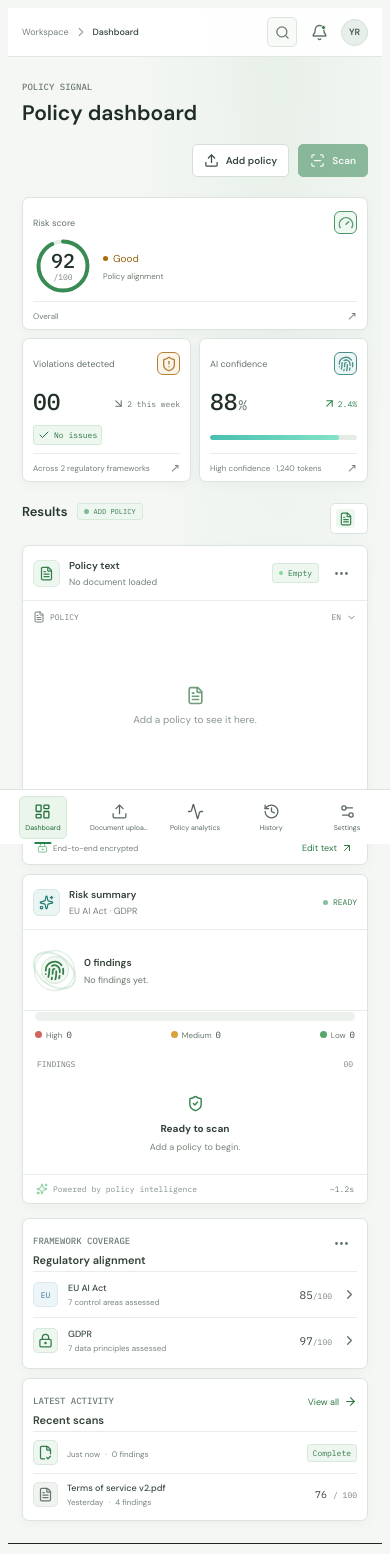
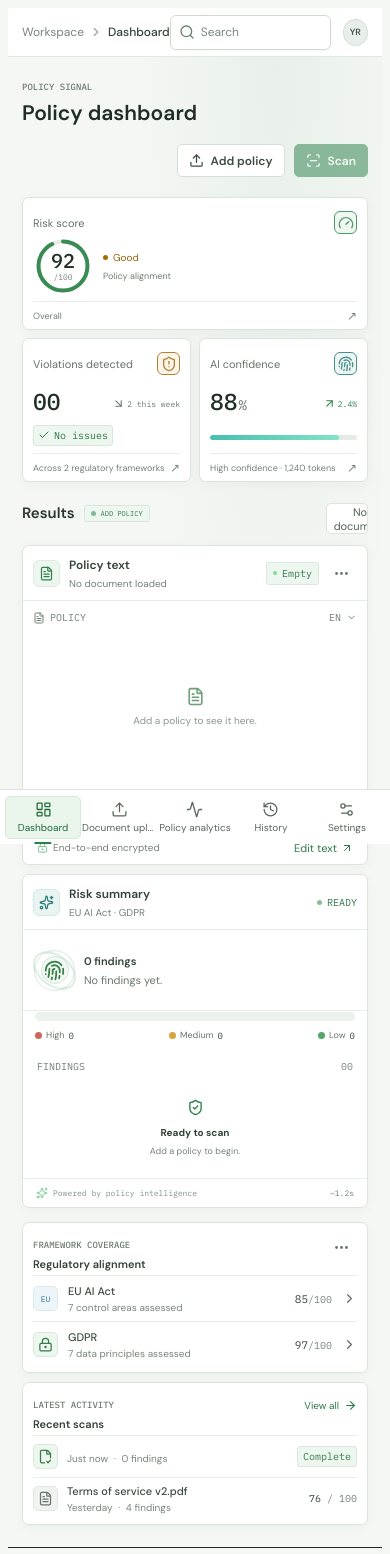
Before and after one commit to monesh-2007/Yuvasri-s-project, a React (Create React App) app in the folder ai-policy-scanner/frontend/: page / in a window 390 px wide. Shown: the top 1554 px of the page. Built offline with nearby package versions, Linux system fonts and the light colour scheme.

Commit message:
Make dashboard search usable and improve readability

```diff
--- a/ai-policy-scanner/frontend/src/App.jsx
+++ b/ai-policy-scanner/frontend/src/App.jsx
@@ -1,11 +1,10 @@
-import React, { useState } from 'react';
+import React, { useEffect, useRef, useState } from 'react';
 import { AnimatePresence, motion } from 'framer-motion';
 import {
   Activity,
   ArrowDownRight,
   ArrowRight,
   ArrowUpRight,
-  Bell,
   Check,
   ChevronDown,
   ChevronRight,
@@ -96,7 +95,32 @@ function App() {
   const [isScanning, setIsScanning] = useState(false);
   const [openIssue, setOpenIssue] = useState('retention');
   const [showNotice, setShowNotice] = useState(false);
+  const [searchQuery, setSearchQuery] = useState('');
+  const searchInput = useRef(null);
   const activeLabel = navigation.find((item) => item.id === activeView)?.label || 'Dashboard';
+  const searchItems = [
+    ...navigation.map((item) => ({ type: 'view', id: item.id, title: item.label, detail: 'Workspace section' })),
+    ...(fileName ? [{ type: 'document', id: 'document', title: fileName, detail: 'Current policy' }] : []),
+    ...analysis.issues.map((issue) => ({ type: 'finding', id: issue.id, title: issue.title, detail: issue.source, issue })),
+  ];
+  const searchResults = searchQuery.trim()
+    ? searchItems.filter((item) => `${item.title} ${item.detail}`.toLowerCase().includes(searchQuery.trim().toLowerCase()))
+    : [];
+
+  useEffect(() => {
+    const focusSearch = (event) => {
+      if ((event.ctrlKey || event.metaKey) && event.key.toLowerCase() === 'k') {
+        event.preventDefault();
+        searchInput.current?.focus();
+      }
+      if (event.key === 'Escape') {
+        setSearchQuery('');
+        searchInput.current?.blur();
+      }
+    };
+    window.addEventListener('keydown', focusSearch);
+    return () => window.removeEventListener('keydown', focusSearch);
+  }, []);
 
   const runScan = (text = policyText) => {
     if (!text.trim() || isScanning) return;
@@ -116,6 +140,22 @@ function App() {
     if (view === 'upload') {
       window.setTimeout(() => document.getElementById('policy-input')?.scrollIntoView({ behavior: 'smooth', block: 'center' }), 60);
     }
+  };
+
+  const selectSearchResult = (item) => {
+    setSearchQuery('');
+    searchInput.current?.blur();
+    if (item.type === 'view') {
+      selectView(item.id);
+      return;
+    }
+    setActiveView('dashboard');
+    if (item.type === 'finding') {
+      setOpenIssue(item.id);
+      window.setTimeout(() => document.getElementById(`clause-${item.id}`)?.scrollIntoView({ behavior: 'smooth', block: 'center' }), 100);
+      return;
+    }
+    window.setTimeout(() => document.getElementById('document-body')?.scrollIntoView({ behavior: 'smooth', block: 'center' }), 100);
   };
 
   return (
@@ -154,8 +194,14 @@ function App() {
         <header className="topbar">
           <div className="breadcrumb"><span>Workspace</span><ChevronRight size={14} /><strong>{activeLabel}</strong></div>
           <div className="topbar-actions">
-            <button className="search-trigger"><Search size={15} /><span>Search anything</span><kbd><Command size={10} /> K</kbd></button>
-            <button className="icon-button notification-button" aria-label="Notifications"><Bell size={17} /><i /></button>
+            <div className="search-box">
+              <Search size={16} aria-hidden="true" />
+              <input ref={searchInput} type="search" role="combobox" aria-autocomplete="list" value={searchQuery} onChange={(event) => setSearchQuery(event.target.value)} placeholder="Search" aria-label="Search sections, files, and findings" aria-controls="global-search-results" aria-expanded={Boolean(searchQuery.trim())} />
+              <kbd><Command size={10} /> K</kbd>
+              {searchQuery.trim() && <div className="search-results" id="global-search-results" role="listbox" aria-label="Search results">
+                {searchResults.length ? searchResults.map((item) => <button className="search-result" key={`${item.type}-${item.id}`} onClick={() => selectSearchResult(item)} role="option" aria-selected="false"><span className="search-result-icon">{item.type === 'finding' ? <ShieldAlert size={15} /> : item.type === 'document' ? <FileText size={15} /> : <LayoutDashboard size={15} />}</span><span><strong>{item.title}</strong><small>{item.detail}</small></span><ArrowRight size={14} /></button>) : <div className="search-empty">No matches</div>}
+              </div>}
+            </div>
             <div className="top-avatar">YR</div>
           </div>
         </header>
--- a/ai-policy-scanner/frontend/src/dashboard.css
+++ b/ai-policy-scanner/frontend/src/dashboard.css
@@ -637,9 +637,72 @@ body { background: var(--canvas); color: var(--text); }
 .document-empty { min-height: 150px; display: grid; align-content: center; justify-items: center; gap: 8px; color: #8a978d; font-size: 10px; }
 .document-empty svg { color: #6e9d78; }
 
+.topbar-actions { gap: 12px; }
+.search-box { position: relative; width: clamp(230px, 26vw, 340px); min-width: 0; height: 36px; display: flex; align-items: center; gap: 9px; padding: 0 10px; color: #66766a; background: #fff; border: 1px solid #cfdacf; border-radius: 6px; box-shadow: 0 1px 2px rgba(35, 57, 40, .04); }
+.search-box:focus-within { border-color: #6eaa7b; box-shadow: 0 0 0 3px rgba(71, 142, 87, .12); }
+.search-box > svg { flex: 0 0 auto; color: #69816e; }
+.search-box input { width: 100%; min-width: 0; padding: 0; color: #27382b; background: transparent; border: 0; outline: 0; font-size: 13px; }
+.search-box input::placeholder { color: #7c8980; opacity: 1; }
+.search-box input::-webkit-search-cancel-button { cursor: pointer; }
+.search-box kbd { flex: 0 0 auto; display: inline-flex; align-items: center; gap: 3px; padding: 3px 5px; color: #67766c; background: #f1f5f1; border: 1px solid #dce5dd; border-radius: 4px; font: 10px var(--mono); }
+.search-results { position: absolute; top: calc(100% + 7px); right: 0; z-index: 20; width: min(360px, calc(100vw - 28px)); overflow: hidden; padding: 5px; background: #fff; border: 1px solid #d8e2d9; border-radius: 7px; box-shadow: 0 12px 30px rgba(31, 51, 36, .16); }
+.search-result { width: 100%; display: flex; align-items: center; gap: 10px; padding: 9px; color: #344339; background: transparent; border: 0; border-radius: 4px; text-align: left; cursor: pointer; }
+.search-result:hover, .search-result:focus-visible { background: #eff6f0; }
+.search-result-icon { width: 28px; height: 28px; flex: 0 0 28px; display: grid; place-items: center; color: #347d49; background: #eaf4ec; border-radius: 5px; }
+.search-result > span:nth-child(2) { min-width: 0; flex: 1; display: grid; gap: 3px; }
+.search-result strong { overflow: hidden; color: #344339; font-size: 12px; font-weight: 600; text-overflow: ellipsis; white-space: nowrap; }
+.search-result small { color: #758178; font-size: 10px; }
+.search-result > svg { flex: 0 0 auto; color: #839087; }
+.search-empty { padding: 14px 10px; color: #69776d; font-size: 12px; }
+
+.workspace-meta strong, .profile-copy strong { font-size: 12px; }
+.workspace-meta small, .profile-copy small, .usage-card > small { font-size: 11px; }
+.nav-item span { font-size: 12px; }
+.usage-heading, .help-link { font-size: 11px; }
+.breadcrumb, .search-trigger { font-size: 12px; }
+.page-heading p, .notice-bar p { font-size: 12px; }
+.button-primary, .button-secondary { font-size: 12px; }
+.notice-link { font-size: 11px; }
+.metric-head { font-size: 12px; }
+.score-context > small, .metric-foot { font-size: 10px; }
+.severity { font-size: 10px; }
+.section-title h2 { font-size: 15px; }
+.section-title-row p { font-size: 12px; }
+.select-button { font-size: 11px; }
+.panel-heading strong { font-size: 12px; }
+.panel-heading small, .doc-status, .engine-status, .document-meta { font-size: 10px; }
+.document-body p { font-size: 12px; }
+.document-footer { font-size: 10px; }
+.document-footer button, .engine-summary strong { font-size: 11px; }
+.engine-summary p, .finding-title-line strong, .finding-detail { font-size: 11px; }
+.finding-heading, .finding-source, .finding-severity, .jump-link, .quote-line { font-size: 10px; }
+.framework-copy strong, .activity-copy strong { font-size: 11px; }
+.framework-copy small, .framework-score small, .activity-copy small, .activity-score small { font-size: 10px; }
+.activity-status, .text-button { font-size: 10px; }
+.dropzone > strong { font-size: 14px; }
+.dropzone > span, .uploaded-file strong, .editor-heading small, .example-select { font-size: 11px; }
+.uploaded-file small, .input-footer > span { font-size: 10px; }
+.policy-textarea { font-size: 12px; }
+.analytics-score p, .analytics-findings p, .analytics-bar-row > div:first-child { font-size: 11px; }
+.analytics-footnote, .history-toolbar > div span, .history-row, .history-row small, .preference-row p, .app-footer { font-size: 10px; }
+
 @media (max-width: 600px) {
   .editor-actions { gap: 8px; }
   .risk-visual { padding-inline: 12px; }
   .risk-legend { gap: 5px; }
   .risk-legend span { gap: 4px; font-size: 8px; }
+  .topbar-actions { flex: 1; min-width: 0; justify-content: flex-end; }
+  .search-box { width: clamp(130px, 44vw, 220px); height: 35px; gap: 6px; padding-inline: 8px; }
+  .search-box input { font-size: 12px; }
+  .search-box kbd { display: none; }
+  .search-results { right: -38px; }
+  .nav-item, .sidebar-collapsed .nav-item { width: auto; flex: 1; min-width: 0; }
+  .nav-item span { max-width: 100%; font-size: 10px; }
+  .page-heading p { font-size: 11px; }
+  .metric-head { font-size: 11px; }
+  .metric-foot { font-size: 9px; }
+  .score-context > small { font-size: 9px; }
+  .document-body p { font-size: 11px; }
+  .app-footer { font-size: 9px; }
+  .risk-legend span { font-size: 9px; }
 }
```
